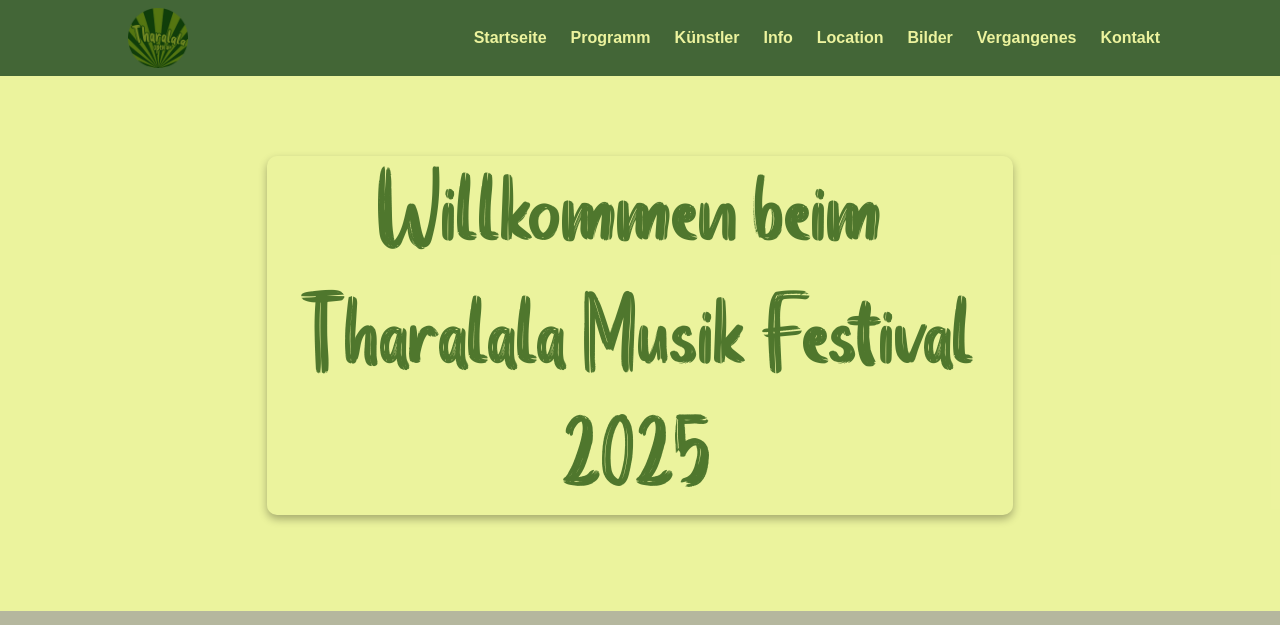
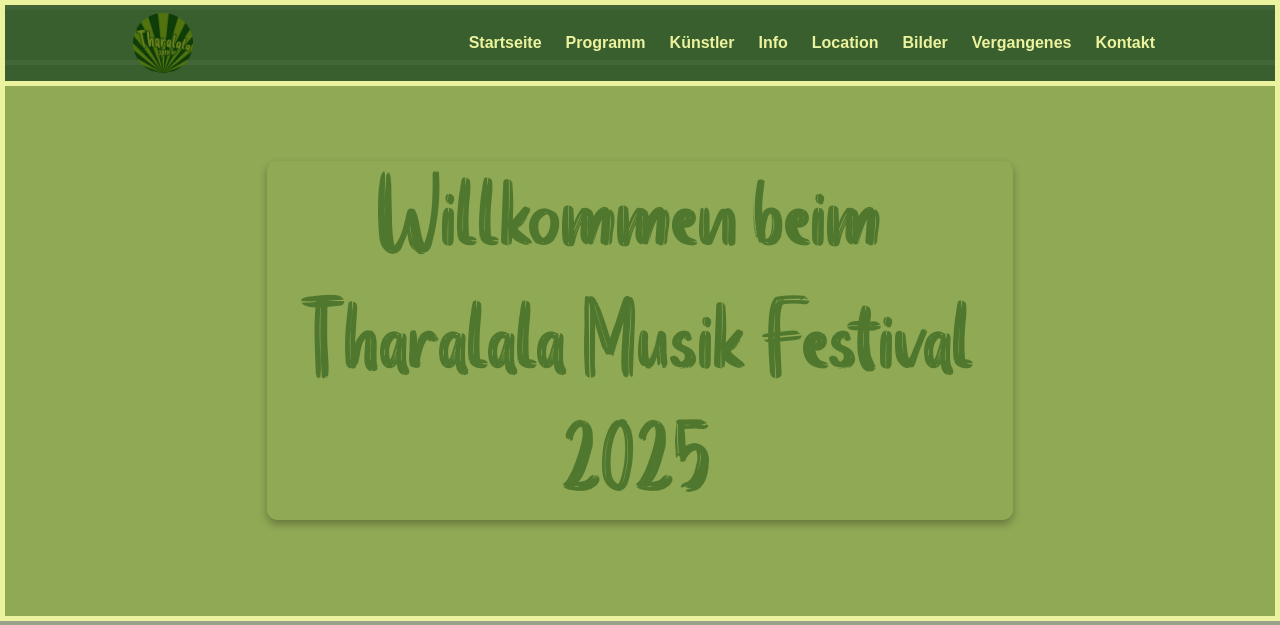
Before and after one commit to falkohamann/tharalala-v3, a PHP site: page / in a window 1280 px wide. Shown: the top 625 px of the page. Run offline with PHP 8.4, Linux system fonts and the light colour scheme; grey boxes are pictures that could not be loaded.

Commit message:
several css changes

```diff
--- a/style.css
+++ b/style.css
@@ -2,8 +2,8 @@
 :root {
     --primary-color: #4f772d;
     --secondary-color: #90a955;
-    --background-color: #ecf39e;
-    --text-color: #ecf39e;
+    --background-color: #90a955;
+    --text-color: #90a955;
     --font-family: 'Arial', sans-serif;
 }
 
@@ -32,14 +32,15 @@ body {
 
 /* Header and Navigation */
 header {
-    background: rgba(49, 87, 44, 0.9);
-    color: #ecf39e;
+    background: #31572CE6; /* rgba(49, 87, 44, 0.9) */
+    color: #90a955;
     padding: 0;
     position: fixed;
     top: 0;
     left: 0;
     width: 100%;
     z-index: 1000;
+    border: 5px solid #ecf39e;
 }
 
 header .container {
@@ -100,7 +101,7 @@ nav a:hover {
     display: block;
     width: 25px;
     height: 3px;
-    background-color: #ecf39e;
+    background-color: #90a955;
     margin: 5px 0;
     transition: 0.4s;
 }
@@ -114,9 +115,10 @@ nav a:hover {
 
 section {
     padding: 4rem 0;
-    background-color: rgba(236, 243, 158, 0.7); /* Using the same color as --background-color but with 0.7 opacity */
+    background-color: #90a955; /* rgba(236, 243, 158, 0.7) */
     position: relative;
     min-height: 100px;
+    border: 5px solid #ecf39e; /* Add this line */
 }
 
 /* Parallax Container Styles */
@@ -139,7 +141,7 @@ section {
     height: 100%;
     width: 100%;
     background-attachment: fixed;
-    background-color: #ecf39e;
+    background-color: #90a955;
     opacity: 0.7;
 }
 
@@ -147,7 +149,7 @@ section {
 #welcome-banner {
     text-align: center;
     padding: 6rem 0;
-    background-color: rgba(236, 243, 158, 0.9);
+    background-color: #90a955; /* rgba(236, 243, 158, 0.9) */
     position: relative;
     /* height: 600px;  Removed fixed height for better responsiveness*/
     width: 100%;    /* Explicitly set width */
@@ -255,7 +257,7 @@ h2 {
     left: 0;
     width: 100%;
     height: 100%;
-    background-color: rgba(0, 0, 0, 0.5);
+    background-color: #00000080; /* rgba(0, 0, 0, 0.5) */
     z-index: 1000;
 }
 
@@ -302,7 +304,7 @@ h2 {
 /* Footer */
 footer {
     background-color: var(--primary-color);
-    color: #ecf39e;
+    color: #90a955;
     text-align: center;
     padding: 1rem 0;
     margin-top: auto;
@@ -311,7 +313,7 @@ footer {
 }
 
 footer a {
-    color: #ecf39e;
+    color: #90a955;
     text-decoration: none;
     margin: 0 10px;
 }
@@ -329,7 +331,7 @@ footer a:hover {
         top: 100%;
         left: 0;
         width: 100%;
-        background: rgba(49, 87, 44, 0.9);
+        background: #31572CE6; /* rgba(49, 87, 44, 0.9) */
     }
 
     #nav-links li {
```
